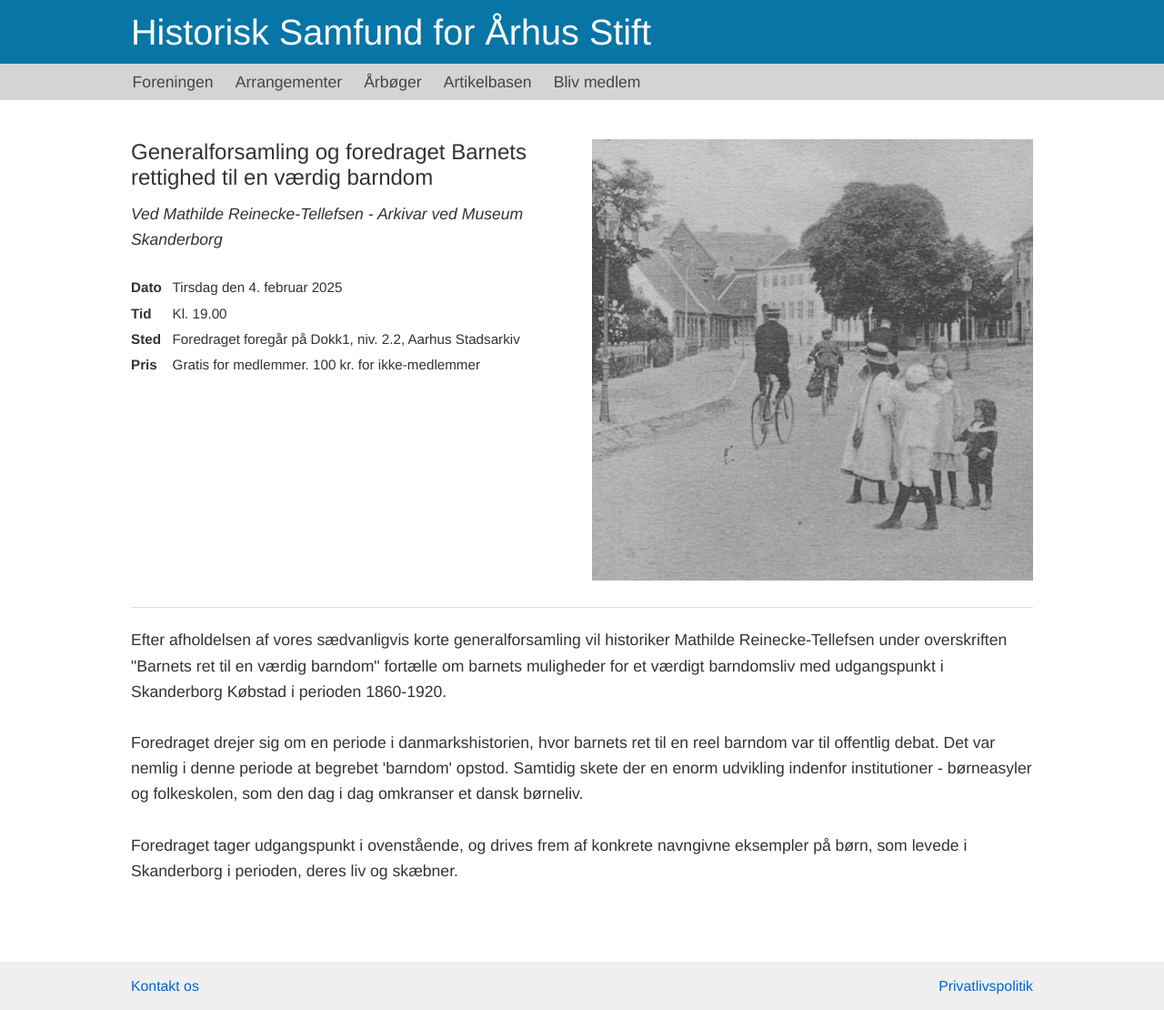
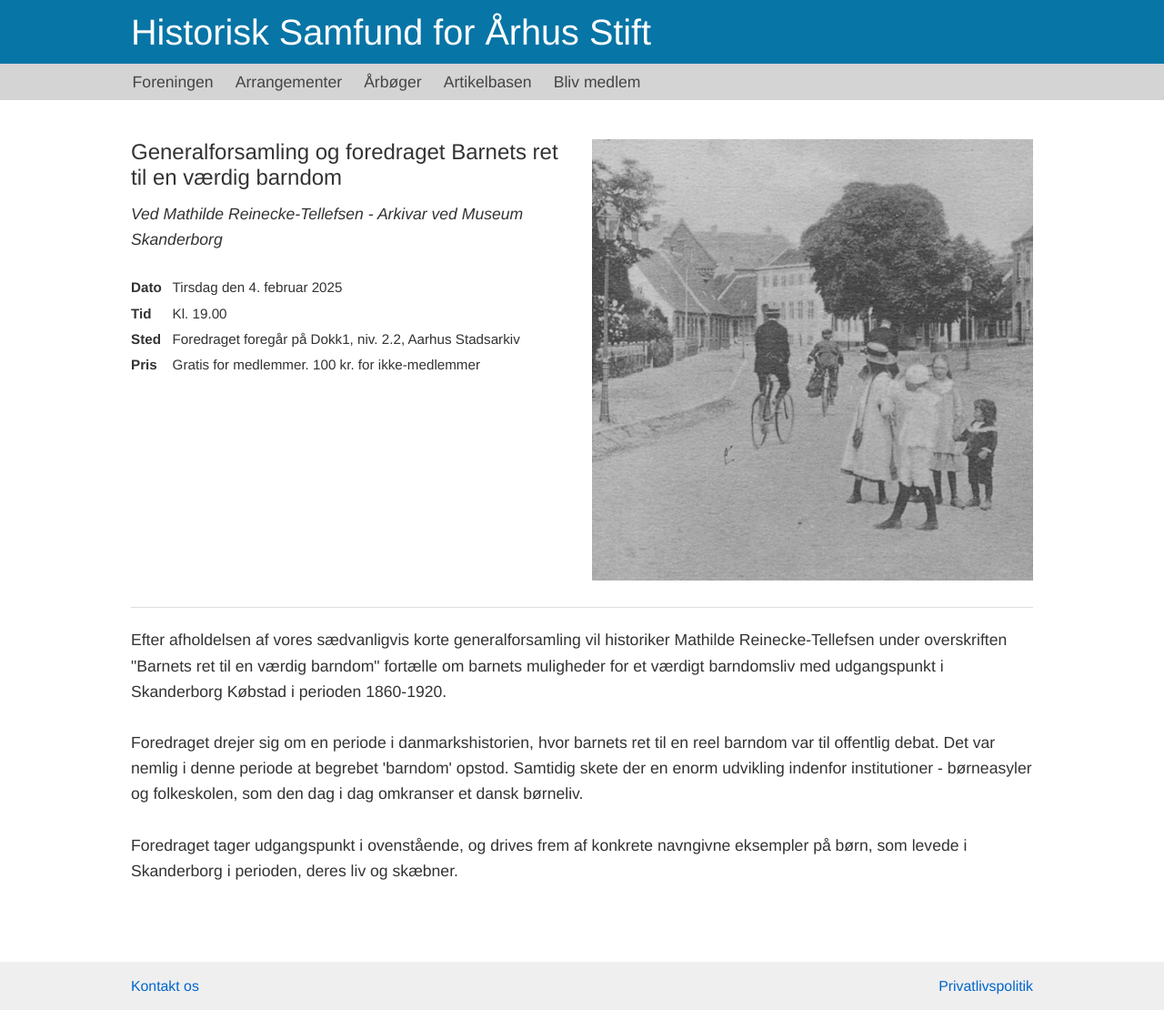
Before and after one commit to guldhorn/historisk-samfund, a Jekyll site: the page built from arrangementer/2025-02-04-barnets-rettighed.md, in a window 1280 px wide. Shown: the whole page at 91% size. Built offline with Jekyll 4.4.1, drawn with Linux system fonts in a browser that asks for light colours.

Commit message:
Update arrangements.yaml

```diff
--- a/_data/arrangements.yaml
+++ b/_data/arrangements.yaml
@@ -86,7 +86,7 @@
 - page_url: /arrangementer/2025-02-04-barnets-rettighed
   image_url: /assets/Barnets rettighed_arrangementsside.jpg
   image_alt: Barnets rettighed til en værdig barndom
-  title: Generalforsamling og foredraget Barnets rettighed til en værdig barndom
+  title: Generalforsamling og foredraget Barnets ret til en værdig barndom
   presenter: Ved Mathilde Reinecke-Tellefsen - Arkivar ved Museum Skanderborg
   location: Foredraget foregår på Dokk1, niv. 2.2, Aarhus Stadsarkiv
   date: Tirsdag den 4. februar 2025
```
